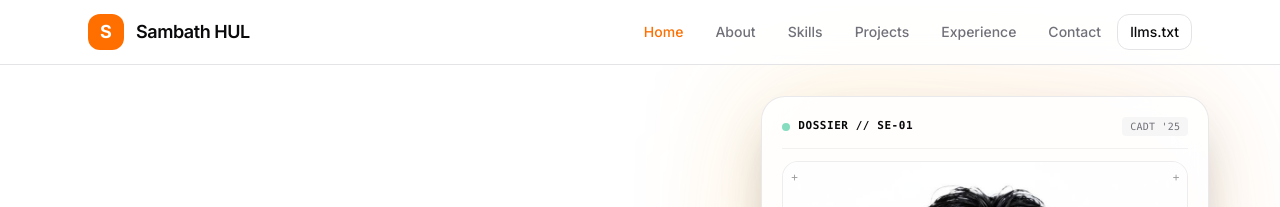
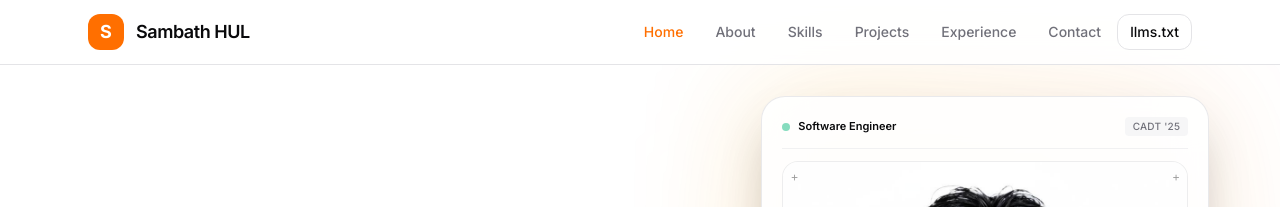
Before and after one commit to hulsambath/hulsambath.github.io, a Next.js app: page / in a window 1280 px wide. Shown: the top 207 px of the page. Built offline with nearby package versions, Linux system fonts and the light colour scheme.

Commit message:
refactor(ui): replace dossier tag with professional title in portrait card

```diff
--- a/src/App.tsx
+++ b/src/App.tsx
@@ -273,12 +273,12 @@ export default function App() {
 
                   {/* Blueprint chassis */}
                   <div className="relative rounded-3xl border border-border/80 bg-card/90 backdrop-blur-xl p-4 sm:p-5 shadow-2xl transition-all duration-500 hover:border-primary/50 group">
-                    {/* Technical header bar */}
-                    <div className="flex items-center justify-between pb-3 mb-3 border-b border-border/50 font-mono text-[11px] text-muted-foreground">
+                    {/* Header bar */}
+                    <div className="flex items-center justify-between pb-3 mb-3 border-b border-border/50 text-[11px] text-muted-foreground">
                       <div className="flex items-center gap-2">
                         <span className="inline-block w-2 h-2 rounded-full bg-emerald-500 animate-pulse" />
-                        <span className="font-semibold tracking-wider text-foreground">
-                          DOSSIER // SE-01
+                        <span className="font-semibold text-foreground">
+                          {site.author.title}
                         </span>
                       </div>
                       <span className="px-2 py-0.5 rounded bg-muted/80 text-muted-foreground text-[10px] font-medium tracking-wide">
```
